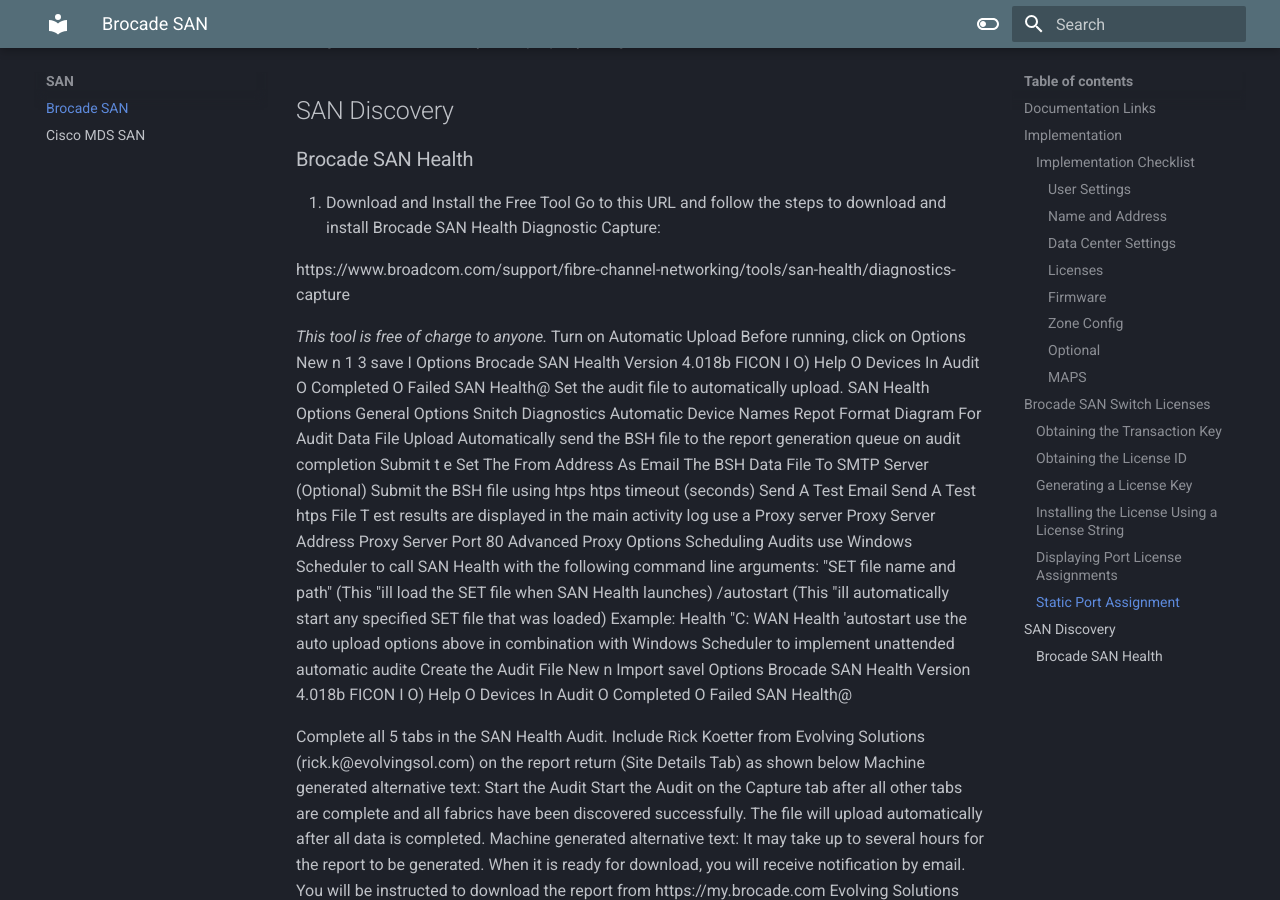
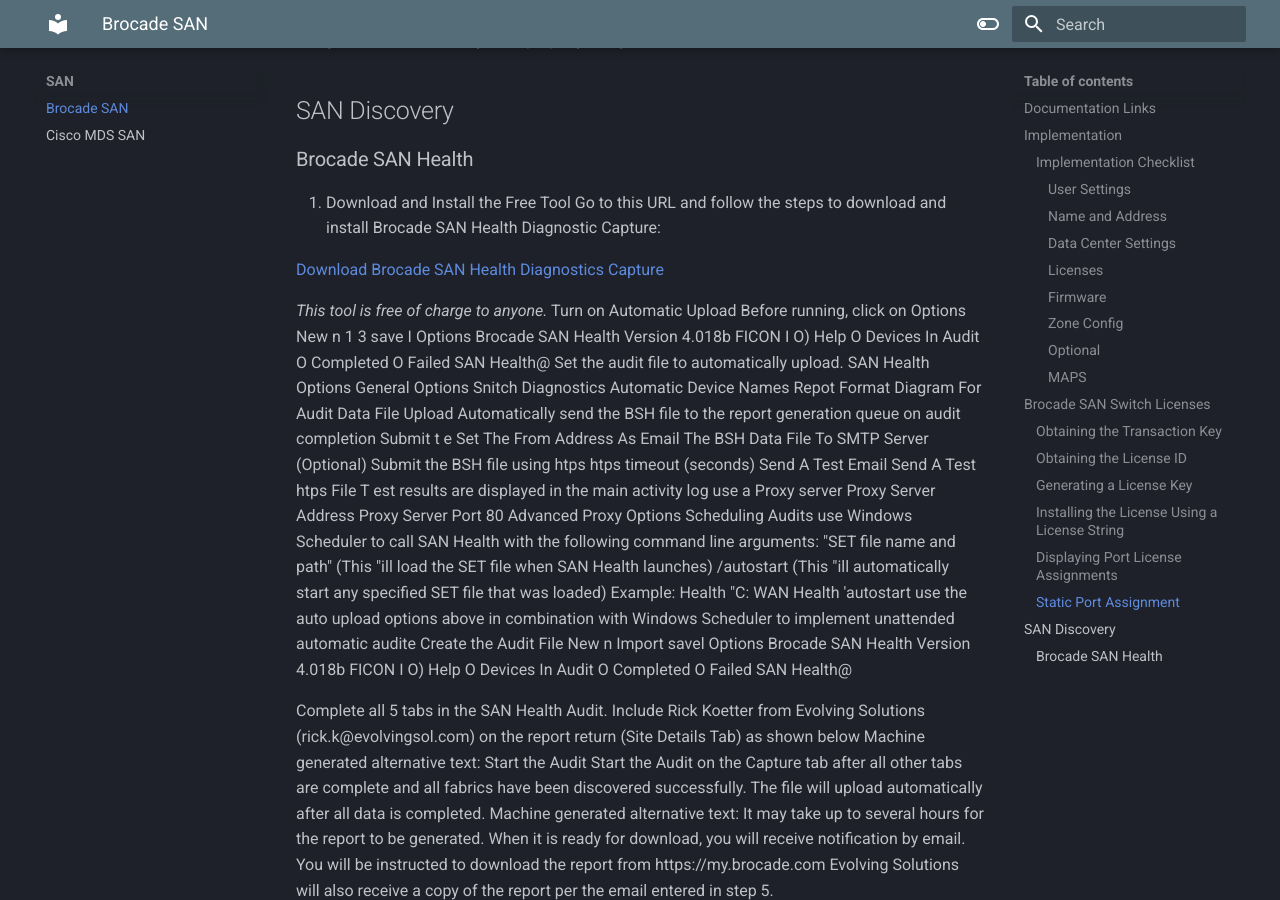
Before and after one commit to rickkoe/worknotes, an MkDocs documentation site: the page built from docs/SAN/brocade.md, in a window 1280 px wide and 900 px high, scrolled down 5737 px. Built offline with MkDocs 1.6.1 and Material for MkDocs 9.7.7, drawn with Linux system fonts in a browser that asks for light colours.

Commit message:
Update SAN Health link

```diff
--- a/docs/SAN/brocade.md
+++ b/docs/SAN/brocade.md
@@ -223,7 +223,7 @@
 1. Download and Install the Free Tool
 Go to this URL and follow the steps to download and install Brocade SAN Health Diagnostic Capture:
 
-https://www.broadcom.com/support/fibre-channel-networking/tools/san-health/diagnostics-capture
+[Download Brocade SAN Health Diagnostics Capture](https://www.broadcom.com/support/fibre-channel-networking/tools/san-health/diagnostics-capture)
 
 *This tool is free of charge to anyone.*
 Turn on Automatic Upload
```
